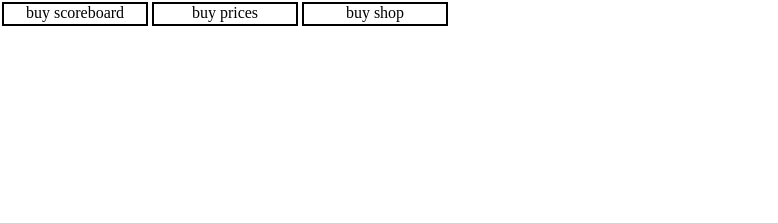
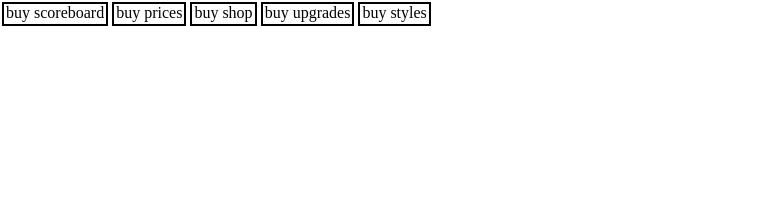
Before and after one commit to CJAllen056/click-the-box, a website: page index.html in a window 1280 px wide. Shown: the top 223 px of the page, without its empty margins (0-778 px from the left). Drawn offline with nearby package versions, Linux system fonts and the light colour scheme.

Commit message:
added header buttons for upgrade and style shops

```diff
--- a/css/style.scss
+++ b/css/style.scss
@@ -98,8 +98,7 @@ body {
     .buyButton {
       display: inline-block;
       height: 20px;
-      width: 140px;
-      padding: 0 1px;
+      padding: 0 2px;
       margin: 2px;
       border: 2px solid lightgrey;
       font-size: 16px;
--- a/index.html
+++ b/index.html
@@ -12,6 +12,8 @@
     <div class="buyButton" id="buyScoreboard">buy scoreboard<span class="hiddenPrice">: 2p</span></div>
     <div class="buyButton" id="buyPrices">buy prices<span class="hiddenPrice">: 10p</span></div>
     <div class="buyButton" id="buyShop">buy shop<span class="hiddenPrice">: 20p</span></div>
+    <div class="buyButton" id="buyUpgradeShop">buy upgrades<span class="hiddenPrice">: 100p</span></div>
+    <div class="buyButton" id="buyStyleShop">buy styles<span class="hiddenPrice">: 200p</span></div>
   </header>
   <main class="gameBoard">
     <div class="leftBoard">
--- a/js/app.js
+++ b/js/app.js
@@ -237,10 +237,32 @@ clickApp.buyShopButton = function() {
   }
 };
 
+clickApp.buyUpgradeShopButton = function() {
+  if (clickApp.points >= 100 && $("#buyUpgradeShop").css("color") !== "rgb(0, 0, 0)") {
+    $("#buyUpgradeShop").css(clickApp.clickableColors);
+    clickApp.shopButtonListener();
+  } else if (clickApp.points < 20) {
+    $("#buyUpgradeShop").css(clickApp.unclickableColors);
+    $("#buyUpgradeShop").unbind();
+  }
+};
+
+clickApp.buyStyleShopButton = function() {
+  if (clickApp.points >= 200 && $("#buyStyleShop").css("color") !== "rgb(0, 0, 0)") {
+    $("#buyStyleShop").css(clickApp.clickableColors);
+    clickApp.shopButtonListener();
+  } else if (clickApp.points < 20) {
+    $("#buyStyleShop").css(clickApp.unclickableColors);
+    $("#buyStyleShop").unbind();
+  }
+};
+
 clickApp.updateHeaderButtonColors = function() {
   clickApp.buyScoreButton();
   clickApp.buyPricesButton();
   clickApp.buyShopButton();
+  clickApp.buyUpgradeShopButton();
+  clickApp.buyStyleShopButton();
 };
 
 // Score display
```
Also changed, not shown: public/stylesheets/style.css, 1 other file.
